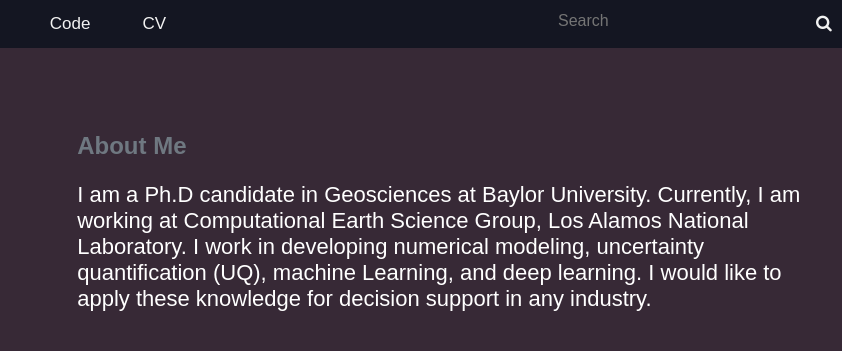
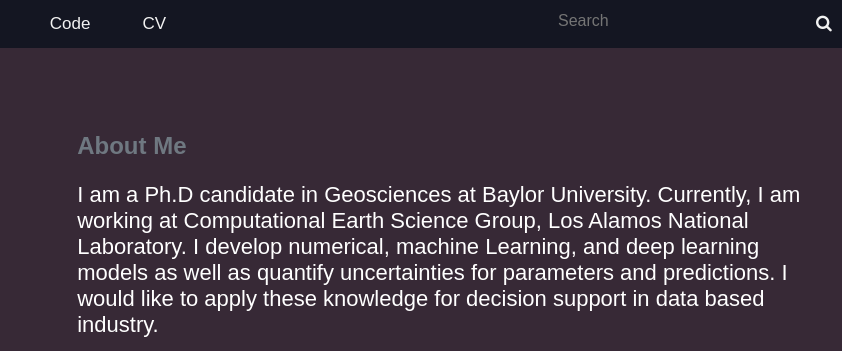
Before and after one commit to bulbulahmmed/bulbulahmmed.github.io, a plain HTML site: page index.html in a window 1280 px wide. Shown: the top 351 px of the page, 438-1280 px from the left. Drawn offline with Linux system fonts and the light colour scheme.

```diff
--- a/index.html
+++ b/index.html
@@ -42,8 +42,8 @@
 			<h1>About Me</h1>
 			<p>I am a Ph.D candidate in Geosciences at Baylor University.
 			Currently, I am working at Computational Earth Science Group, Los Alamos National Laboratory.
-			I work in developing numerical modeling, uncertainty quantification (UQ), machine Learning, and deep learning.
-			I would like to apply these knowledge for decision support in any industry.</p>
+			I develop numerical, machine Learning, and deep learning models as well as quantify uncertainties for parameters and predictions.
+			I would like to apply these knowledge for decision support in data based industry.</p>
 
 			<div class="education">
 				<div class="interest">
```
